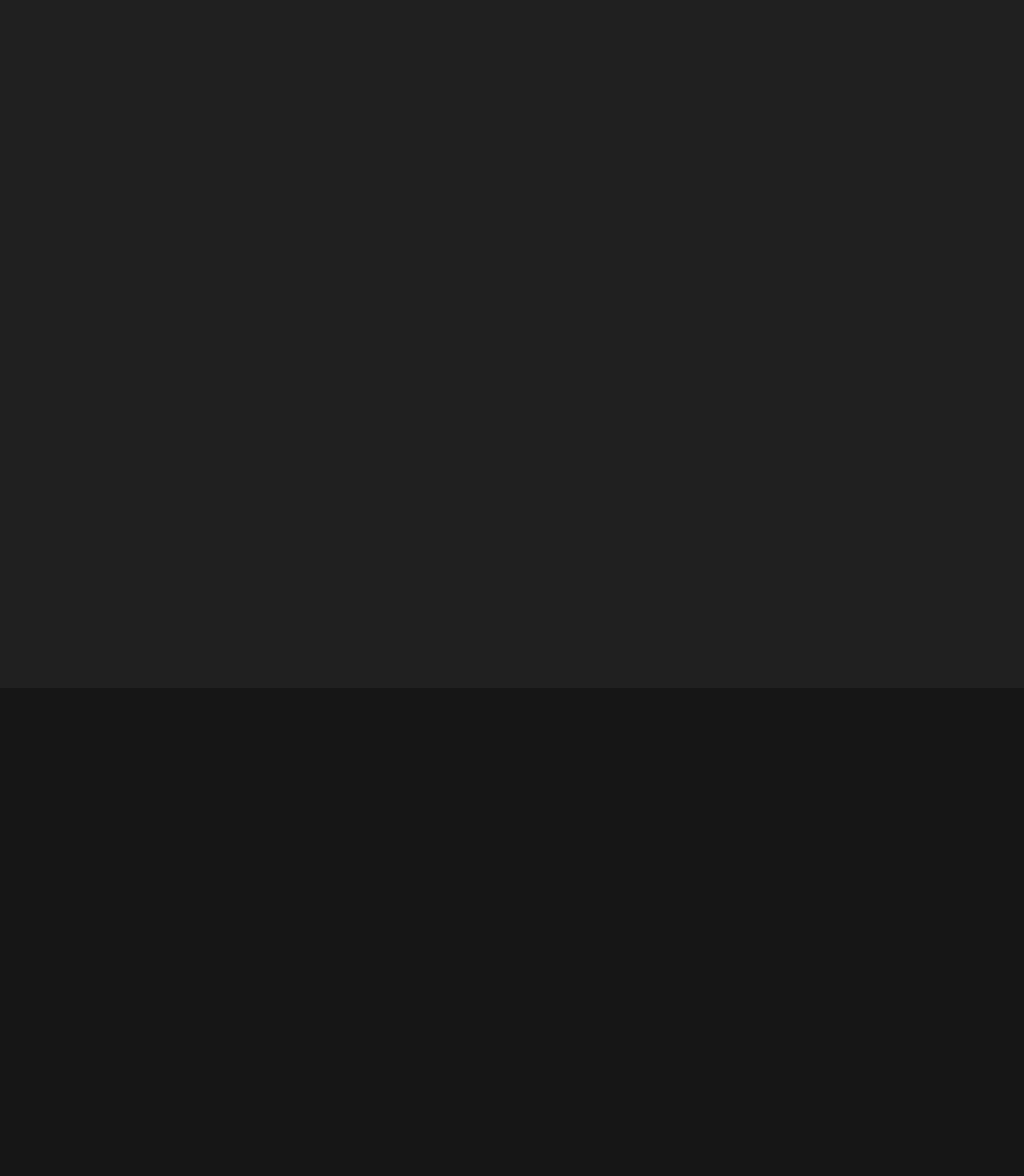
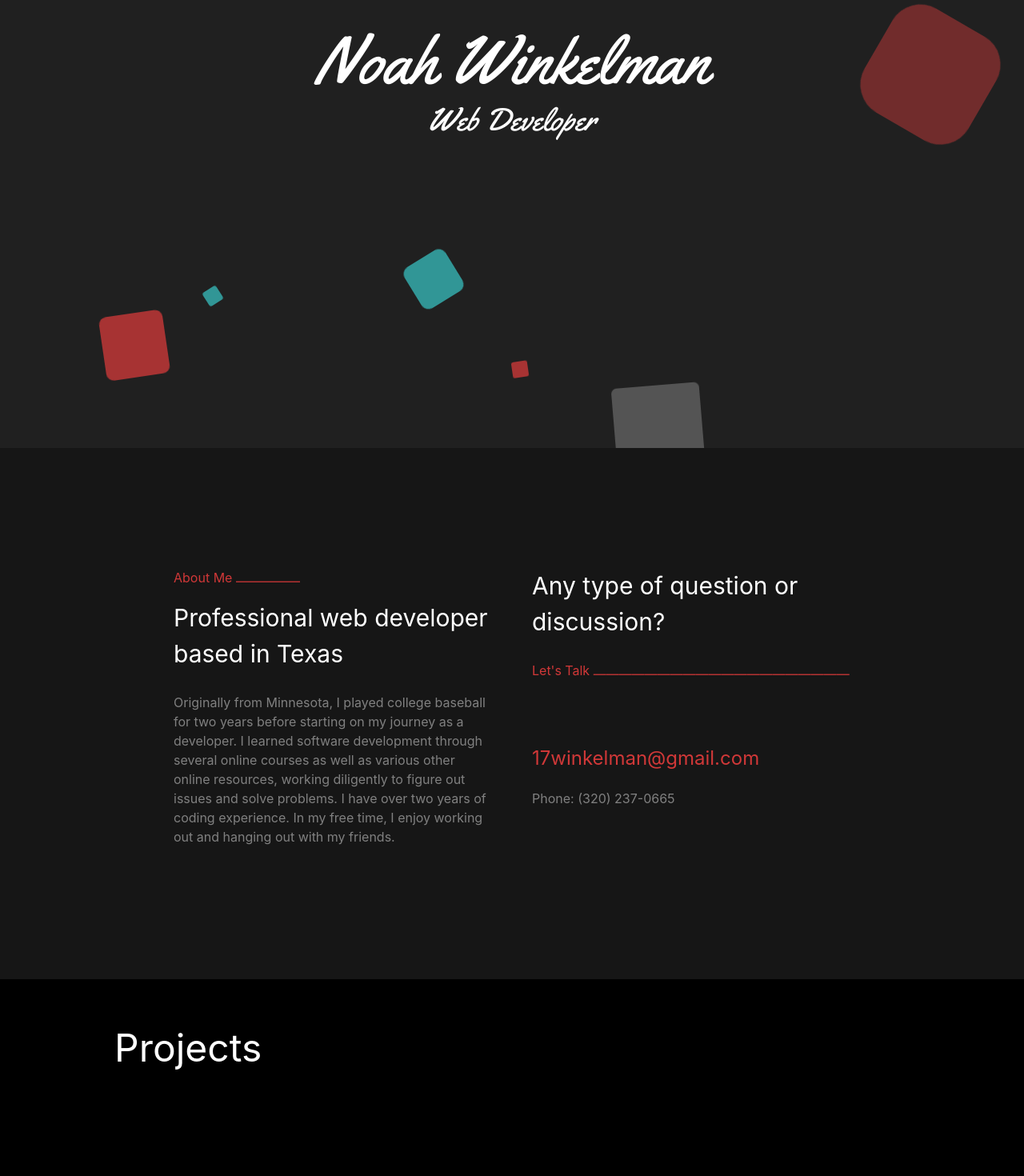
Before and after one commit to noahdubs/updated-portfolio, a React (Create React App) app: page / in a window 1280 px wide. Shown: the part 340-1810 px from the top of the page at 80% size. Built offline with nearby package versions, Linux system fonts and the light colour scheme; a web font is replaced by a local one.

Commit message:
added stuff

```diff
--- a/public/index.html
+++ b/public/index.html
@@ -12,8 +12,14 @@
     <link rel="stylesheet" href="https://stackpath.bootstrapcdn.com/bootstrap/4.3.1/css/bootstrap.min.css" integrity="sha384-ggOyR0iXCbMQv3Xipma34MD+dH/1fQ784/j6cY/iJTQUOhcWr7x9JvoRxT2MZw1T" crossorigin="anonymous">
     <script src="https://kit.fontawesome.com/2ddfeded12.js" crossorigin="anonymous"></script>
     <link rel="stylesheet" href="https://cdnjs.cloudflare.com/ajax/libs/font-awesome/5.11.2/css/all.css" type="text/css">
+
     <link href="https://fonts.googleapis.com/css?family=Roboto|Yellowtail&display=swap" rel="stylesheet">
     <link href="https://fonts.googleapis.com/css?family=Baloo+Bhai|Permanent+Marker|Righteous&display=swap" rel="stylesheet">
+
+    <link rel="preconnect" href="https://fonts.googleapis.com">
+    <link rel="preconnect" href="https://fonts.gstatic.com" crossorigin>
+    <link href="https://fonts.googleapis.com/css2?family=Kaushan+Script&display=swap" rel="stylesheet">
+
     <link rel="apple-touch-icon" sizes="57x57" href="/apple-icon-57x57.png">
     <link rel="apple-touch-icon" sizes="60x60" href="/apple-icon-60x60.png">
     <link rel="apple-touch-icon" sizes="72x72" href="/apple-icon-72x72.png">
--- a/src/components/about/about.component.jsx
+++ b/src/components/about/about.component.jsx
@@ -6,6 +6,23 @@ import './about.styles.css'
 const About = () => {
     return (
         <div id="about">
+            <div className="row about-row">
+                <div className="col-md-6 about-col">
+                    <p className="about-header">About Me ⎼⎼⎼⎼⎼</p>
+                    <p className="about-white">Professional web developer based in Texas</p>
+                    <p className="about-gray">Originally from Minnesota, I played college baseball for two years before starting on my journey as a developer.
+                                             I learned software development through several online courses as well as various other online resources, working diligently to figure out issues and solve problems.
+                                             I have over two years of coding experience.
+                                             In my free time, I enjoy working out and hanging out with my friends.
+                    </p>
+                </div>
+                <div className="col-md-6 about-col">
+                    <p className="about-white">Any type of question or discussion?</p>
+                    <p className="about-header">Let's Talk ⎼⎼⎼⎼⎼⎼⎼⎼⎼⎼⎼⎼⎼⎼⎼⎼⎼⎼⎼⎼</p>
+                    <p className="email-p"><a className="about-email" href="mailto:17winkelman@gmail.com">17winkelman@gmail.com</a> </p>
+                    <p className="about-gray">Phone: (320) 237-0665</p>
+                </div>
+            </div>
         </div>
     )
 }
--- a/src/components/about/about.styles.css
+++ b/src/components/about/about.styles.css
@@ -1,5 +1,35 @@
 #about {
-    height: 1000px;
     width: 100%;
     background-color: #161616;
 }
+.about-row {
+    width: 70%;
+    margin-left: 15%;
+    padding: 150px 0 150px 0;
+    display: flex;
+    justify-content: space-between;
+}
+.about-col {
+    padding: 0 25px 0 25px;
+}
+.about-header {
+    color: #D13838;
+}
+.about-white {
+    color: white;
+    font-size: 30px;
+    padding-bottom: 10px;
+}
+.about-gray {
+    color: gray;
+}
+.about-email {
+    font-size: 24px;
+    color: #D13838;
+}
+.about-email:hover {
+    color: #D13838;
+}
+.email-p {
+    margin: 20% 0 20px 0;
+}
--- a/src/components/landing/landing.component.jsx
+++ b/src/components/landing/landing.component.jsx
@@ -6,9 +6,12 @@ const Landing = () => {
     return (
         <div id="landing">
             <div className="landing-content">
-
+                <div className="landing-text">
+                    <h1 className="landing-h1">Noah Winkelman</h1>
+                    <h3 className="landing-h3">Web Developer</h3>
+                </div>
             </div>
-            {/* <div className="area-for-animation" >
+            <div className="area-for-animation" >
                 <ul className="shapes">
                     <li></li>
                     <li></li>
@@ -21,7 +24,7 @@ const Landing = () => {
                     <li></li>
                     <li></li>
                 </ul>
-            </div > */}
+            </div>
         </div>
     )
 }
--- a/src/components/landing/landing.styles.css
+++ b/src/components/landing/landing.styles.css
@@ -1,24 +1,43 @@
 #landing {
-    margin-top: -100px;
-    height: 1200px;
+    height: 100vh;
     width: 100%;
     background-color: #202020;
 }
-
 .landing-content {
     width: 100%;
+    height: 85%;
     position: absolute;
+    display: flex;
+    align-items: center;
+    justify-content: center;
+    color: white;
+    text-align: center;
+    z-index: 1000;
+}
+.landing-h1 {
+    font-size: 84px;
+    margin: 0;
+    font-family: 'Yellowtail', cursive;
+    font-weight: 500;
+}
+.landing-h3 {
+    margin: 0;
+    font-size: 40px;
+    font-family: 'Yellowtail', cursive;
+    font-weight: 500;
 }
 
+.area-for-animation {
+    height: 100%;
+}
 .shapes{
     position: absolute;
     top: 0;
     left: 0;
     width: 100%;
-    min-height: 100%;
-    max-height: 100%;
+    height: 100vh;
     overflow: hidden;
-    margin: 0;
+    margin: 100px 0 0 0;
     padding: 0;
 }
 
@@ -28,30 +47,32 @@
     list-style: none;
     width: 20px;
     height: 20px;
-    background: rgba(255, 255, 255, 0.2);
+    background-color: #5B5B5B;
     animation: animate 25s linear infinite;
     bottom: -150px;
 
 }
 
 .shapes li:nth-child(1){
-    left: 25%;
+    left: 10%;
     width: 80px;
     height: 80px;
     animation-delay: 0s;
+    background-color: #D13838;
 }
 
 
 .shapes li:nth-child(2){
-    left: 10%;
+    left: 20%;
     width: 20px;
     height: 20px;
     animation-delay: 2s;
     animation-duration: 12s;
+    background-color: #38D1d1;
 }
 
 .shapes li:nth-child(3){
-    left: 70%;
+    left: 30%;
     width: 20px;
     height: 20px;
     animation-delay: 4s;
@@ -63,39 +84,43 @@
     height: 60px;
     animation-delay: 0s;
     animation-duration: 18s;
+    background-color:  #38d1d1 ;
 }
 
 .shapes li:nth-child(5){
-    left: 65%;
+    left: 50%;
     width: 20px;
     height: 20px;
     animation-delay: 0s;
+    background-color:#D13838;
 }
 
 .shapes li:nth-child(6){
-    left: 75%;
+    left: 60%;
     width: 110px;
     height: 110px;
     animation-delay: 3s;
 }
 
 .shapes li:nth-child(7){
-    left: 35%;
+    left: 70%;
     width: 150px;
     height: 150px;
     animation-delay: 7s;
+    background-color: #38D1D1 ;
 }
 
 .shapes li:nth-child(8){
-    left: 50%;
+    left: 80%;
     width: 25px;
     height: 25px;
     animation-delay: 15s;
     animation-duration: 45s;
+    background-color: #D13838;
 }
 
 .shapes li:nth-child(9){
-    left: 20%;
+    left: 80%;
     width: 15px;
     height: 15px;
     animation-delay: 2s;
@@ -108,6 +133,7 @@
     height: 150px;
     animation-delay: 0s;
     animation-duration: 11s;
+    background-color: #D13838;
 }
 
 
--- a/src/components/navbar/navbar.component.jsx
+++ b/src/components/navbar/navbar.component.jsx
@@ -8,7 +8,7 @@ const Navbar = ({page, scrollToPart}) => {
             <div className="container navbar-container sticky-top">
                 <li className="navbar-brand" id={page ? 'homepage-brand' : 'nav-brand'}>NW </li>
                 <button className="navbar-toggler border" id="nav-toggler" type="button" data-toggle="collapse" data-target="#navbarSupportedContent" aria-controls="navbarSupportedContent" aria-expanded="false" aria-label="Toggle navigation">
-                    <span className="navbar-toggler-icon toggler" id="nav-span"></span>
+                    <span className="navbar-toggler-icon toggler" id="nav-span"><i class="fas fa-bars"></i></span>
                 </button>
 
                 <div className={`collapse navbar-collapse`} id="navbarSupportedContent">
--- a/src/components/navbar/navbar.styles.css
+++ b/src/components/navbar/navbar.styles.css
@@ -1,6 +1,6 @@
 .nav-custom {
     height: 100px;
-    background: transparent;
+    background-color: #202020;
     color: #757575;
     box-shadow: 0 8px 8px -5px #757575;
 }
@@ -20,7 +20,7 @@
 }
 .list-item:hover {
     text-decoration: none;
-    color: #D13838;
+    color:  #38D1d1;
     cursor: pointer;
 }
 .navbar-collapse {
@@ -29,11 +29,12 @@
 }
 
 #nav-toggler {
-    border: 1px solid #D13838 !important;
-    background-color: #D13838;
+    border: 1px solid  #38D1d1 !important;
+    background-color:  #38D1d1;
 }
-#nav-span {
-    background-color: #D13838;
+#nav-span i {
+    margin-top: 5px;
+    color: white;
 }
 
 
@@ -57,9 +58,8 @@
 
 @media screen and (max-width: 767px){
     .navbar-collapse {
-        background: white;
-        border: 1px solid #D13838;
-        border-top: none;
+        background: #202020;
+        border: 1px solid  #D13838;
         padding: 10px;
     }
     .collapse-landing {
--- a/src/components/projects/projects.component.jsx
+++ b/src/components/projects/projects.component.jsx
@@ -1,11 +1,22 @@
 import React from 'react'
 
 import './projects.styles.css'
+
+import weather0 from '../../assets/weather0.png'
 
 
 const Projects = () => {
     return (
         <div id="projects">
+            <div className="row projects-row">
+                <div className="col-12 projects-12">Projects</div>
+                <div className="col-md-6 projects-col" style={{backgroundImage: `url(${weather0})`}}>
+                    {/* <img className="projects-img" src={weather0} /> */}
+                </div>
+                <div className="col-md-6 projects-col"></div>
+                <div className="col-md-6 projects-col"></div>
+                <div className="col-md-6 projects-col"></div>
+            </div>
         </div>
     )
 }
--- a/src/components/projects/projects.styles.css
+++ b/src/components/projects/projects.styles.css
@@ -2,3 +2,29 @@
     height: 1000px;
     background-color: black;
 }
+.projects-row {
+    width: 80%;
+    margin-left: 10%;
+    padding: 50px 0 100px 0;
+}
+.projects-12 {
+    color: white;
+    font-size: 48px;
+    padding-bottom: 20px;
+}
+.projects-col {
+    border-radius: 10px;
+    padding: 0;
+    margin: 0;
+    background-repeat: no-repeat;
+    background-position: center;
+    display: flex;
+    justify-content: center;
+    background-size: 100% 100%;
+    margin-bottom: 20px;
+}
+.projects-img {
+    min-width: 100%;
+    min-height: 100%;
+    border-radius: 10px;
+}
--- a/src/pages/homepage/homepage.component.jsx
+++ b/src/pages/homepage/homepage.component.jsx
@@ -11,10 +11,6 @@ import Navbar from '../../components/navbar/navbar.component'
 const Homepage = () => {
 
     const scrollToPart = partName => {
-        console.log(partName)
-        // let topPos = document.getElementById(partName).offsetTop
-        // window.scrollTo({top: topPos, behavior: 'smooth'})
-
         let part = document.getElementById(partName)
         part.scrollIntoView({behavior: 'smooth'})
     }
```
Also changed, not shown: src/assets/weather0.png (added).
